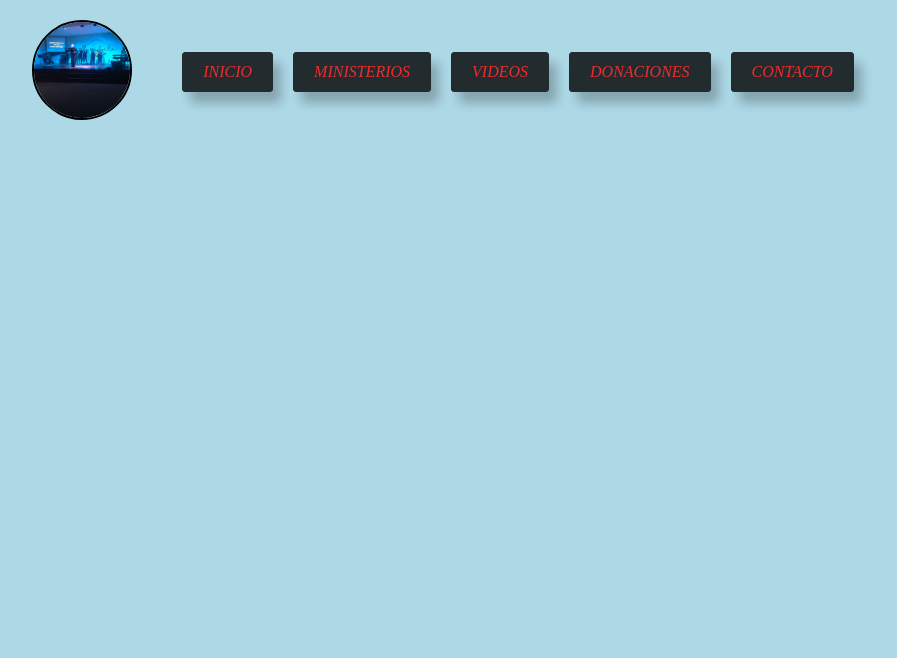
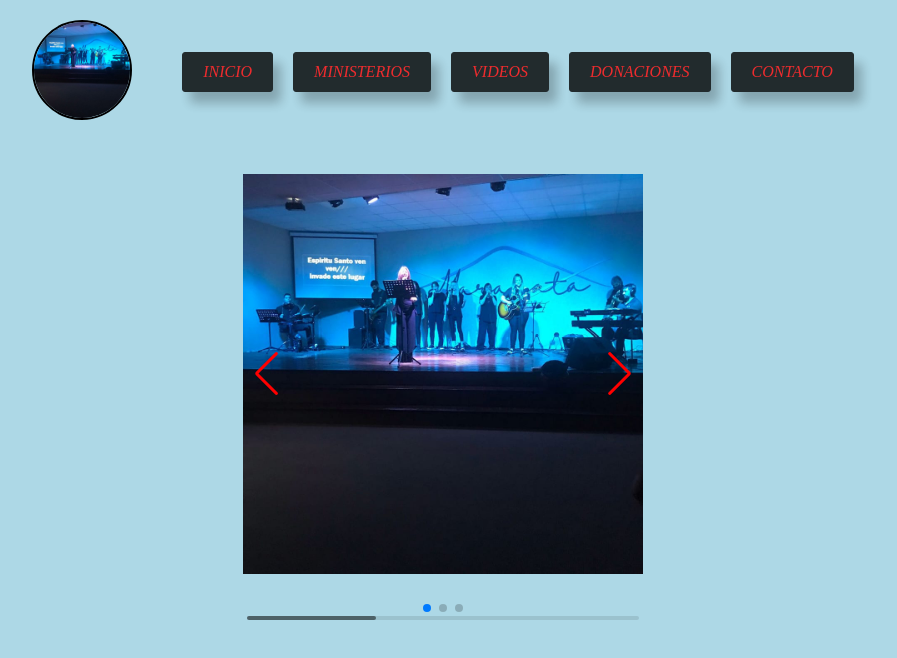
Before and after one commit to hohofga/hohofga.github.io, a plain HTML site: page index.html in a window 1280 px wide. Shown: the whole page, without its empty margins (197-1094 px from the left). Drawn offline with nearby package versions, Linux system fonts and the light colour scheme.

Commit message:
carrousel comienzo

```diff
--- a/index.html
+++ b/index.html
@@ -4,12 +4,16 @@
     <meta charset="UTF-8" />
     <meta name="viewport" content="width=device-width, initial-scale=1.0" />
     <title>Barra de navegacion</title>
+    <link
+    rel="stylesheet"
+    href="https://cdn.jsdelivr.net/npm/swiper@9/swiper-bundle.min.css"
+    />
     <link rel="stylesheet" href="./styles.css" />
   </head>
   <body>
     <nav class="nav">
       <div class="nav_logo">
-        <img class='nav_logo_image' src="./logo.jpg" alt="logo de la empresa">
+        <img class="nav_logo_image" src="./logo.jpg" alt="logo de la empresa" />
       </div>
 
       <ul class="nav_links">
@@ -21,5 +25,33 @@
       </ul>
     </nav>
 
+    <!-- Slider main container -->
+    <div class="swiper">
+      <!-- Additional required wrapper -->
+      <div class="swiper-wrapper">
+        <!-- Slides -->
+        <div class="swiper-slide">
+          <img class='carousel_img' src="./logo.jpg" alt="imagen logo" />
+        </div>
+        <div class="swiper-slide">
+          <img class='carousel_img' src="./logo.jpg" alt="imagen logo" />
+        </div>
+        <div class="swiper-slide">
+          <img class='carousel_img' src="./logo.jpg" alt="imagen logo" />
+        </div>
+      </div>
+      <!-- If we need pagination -->
+      <div class="swiper-pagination"></div>
+
+      <!-- If we need navigation buttons -->
+      <div class="swiper-button-prev"></div>
+      <div class="swiper-button-next"></div>
+
+      <!-- If we need scrollbar -->
+      <div class="swiper-scrollbar"></div>
+    </div>
   </body>
+
+  <script src="https://cdn.jsdelivr.net/npm/swiper@9/swiper-bundle.min.js"></script>
+  <script src="./swiper.js"></script>
 </html>
--- a/styles.css
+++ b/styles.css
@@ -88,3 +88,18 @@ body {
   color: red;
   font-size: 16px;
 }
+
+.swiper {
+  width: 400px;
+  height: 500px;
+}
+
+.swiper-button-next, .swiper-button-prev {
+  color: red !important;
+}
+
+.carousel_img {
+  width: 100%;
+  height: 100%;
+  object-fit: contain;
+}
--- /dev/null
+++ b/swiper.js
@@ -0,0 +1,23 @@
+const swiper = new Swiper('.swiper', {
+  // Optional parameters
+  // direction: 'vertical',
+  loop: true,
+  slidesPerView: 1,
+  spaceBetween: 10,
+  speed: 500,
+  // If we need pagination
+  pagination: {
+    el: '.swiper-pagination',
+  },
+
+  // Navigation arrows
+  navigation: {
+    nextEl: '.swiper-button-next',
+    prevEl: '.swiper-button-prev',
+  },
+
+  // And if we need scrollbar
+  scrollbar: {
+    el: '.swiper-scrollbar',
+  },
+});
```
